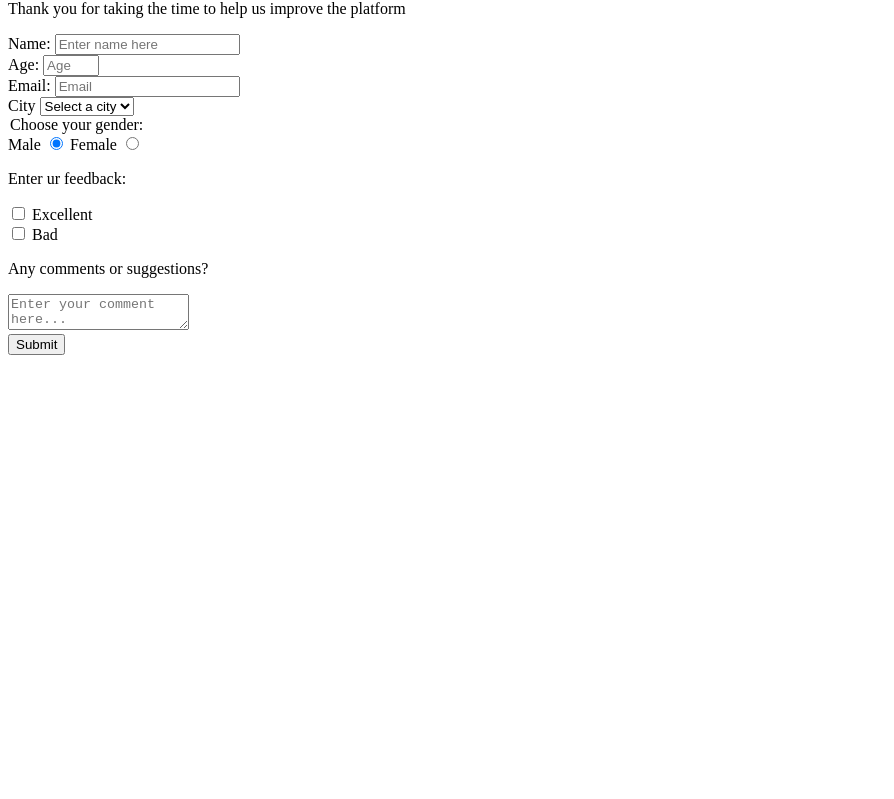
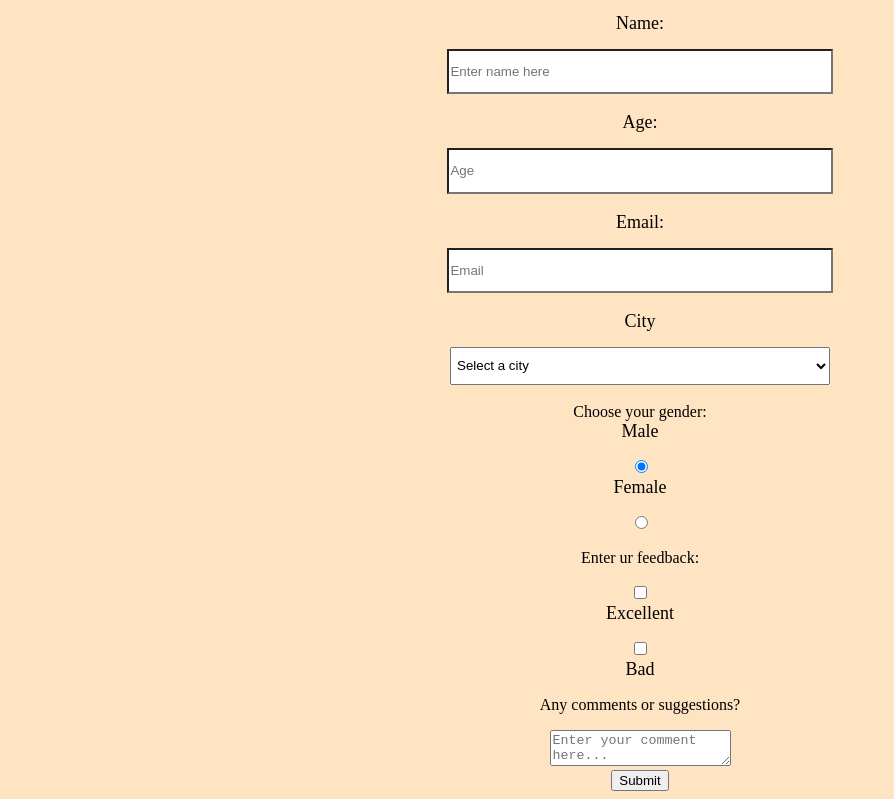
Before and after one commit to Manasmb9/HTML_CSS, a plain HTML site: page Survey_Form/index.html in a window 1280 px wide. Shown: the part 80-879 px from the top of the page, without its empty margins (0-894 px from the left). Before the commit the page ends 800 px from the top, so only its background shows below. Drawn offline with Linux system fonts and the light colour scheme.

Commit message:
files Modified

```diff
--- a/Survey_Form/index.html
+++ b/Survey_Form/index.html
@@ -2,7 +2,7 @@
     <head>
         <meta charset="UTF-8">
         <title>Build a Survey using HTML and CSS</title>
-          <link rel = "stylesheet" href = "practice.css">
+          <link rel = "stylesheet" href = "style.css">
          </head>
         <body>
               <form id="survey-form">
```
Also changed, not shown: Product_Landing_Page/index.html (+1 -1 lines), Tribute_Page/style.css (+0 -10 lines), Product_Landing_Page/laptop_keyboard_backlight_215877_300x168.jpg (added), Tribute_Page/Brody-Charlie-Chaplins-Scandalous-Life-and-Boundless-Artistry.jpg (added).
